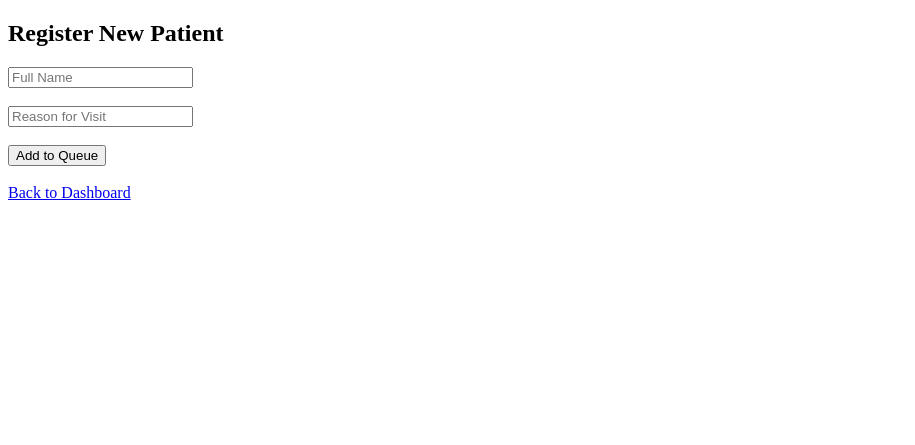
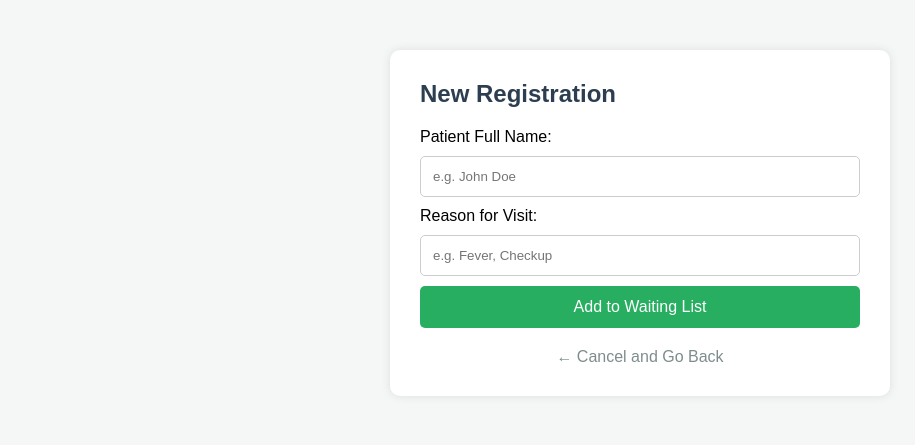
Before and after one commit to abubakarjallaba6-design/CSC202-Final-Assignment, a Flask app: page /add in a window 1280 px wide. Shown: the top 445 px of the page, without its empty margins (0-915 px from the left). Run offline with Flask 3, Linux system fonts and the light colour scheme.

Commit message:
Update add_patient.html
Enhanced registration form with CSS and navigation links

```diff
--- a/templates/add_patient.html
+++ b/templates/add_patient.html
@@ -1,14 +1,30 @@
 <!DOCTYPE html>
 <html>
-<head><title>Add Patient</title></head>
+<head>
+    <title>Register Patient</title>
+    <style>
+        body { font-family: Arial, sans-serif; max-width: 500px; margin: auto; padding: 50px; background-color: #f4f7f6; }
+        .form-container { background: white; padding: 30px; border-radius: 10px; box-shadow: 0px 0px 10px rgba(0,0,0,0.1); }
+        h2 { color: #2c3e50; margin-top: 0; }
+        input[type="text"] { width: 100%; padding: 12px; margin: 10px 0; border: 1px solid #ccc; border-radius: 5px; box-sizing: border-box; }
+        .btn-submit { background-color: #27ae60; color: white; padding: 12px; width: 100%; border: none; border-radius: 5px; cursor: pointer; font-size: 16px; }
+        .btn-submit:hover { background-color: #219150; }
+        .back-link { display: block; text-align: center; margin-top: 20px; color: #7f8c8d; text-decoration: none; }
+    </style>
+</head>
 <body>
-    <h2>Register New Patient</h2>
-    <form method="POST">
-        <input type="text" name="name" placeholder="Full Name" required><br><br>
-        <input type="text" name="ailment" placeholder="Reason for Visit" required><br><br>
-        <button type="submit">Add to Queue</button>
-    </form>
-    <br>
-    <a href="/">Back to Dashboard</a>
+    <div class="form-container">
+        <h2>New Registration</h2>
+        <form method="POST">
+            <label>Patient Full Name:</label>
+            <input type="text" name="name" placeholder="e.g. John Doe" required>
+
+            <label>Reason for Visit:</label>
+            <input type="text" name="ailment" placeholder="e.g. Fever, Checkup" required>
+
+            <button type="submit" class="btn-submit">Add to Waiting List</button>
+        </form>
+        <a href="/" class="back-link">← Cancel and Go Back</a>
+    </div>
 </body>
 </html>
```
